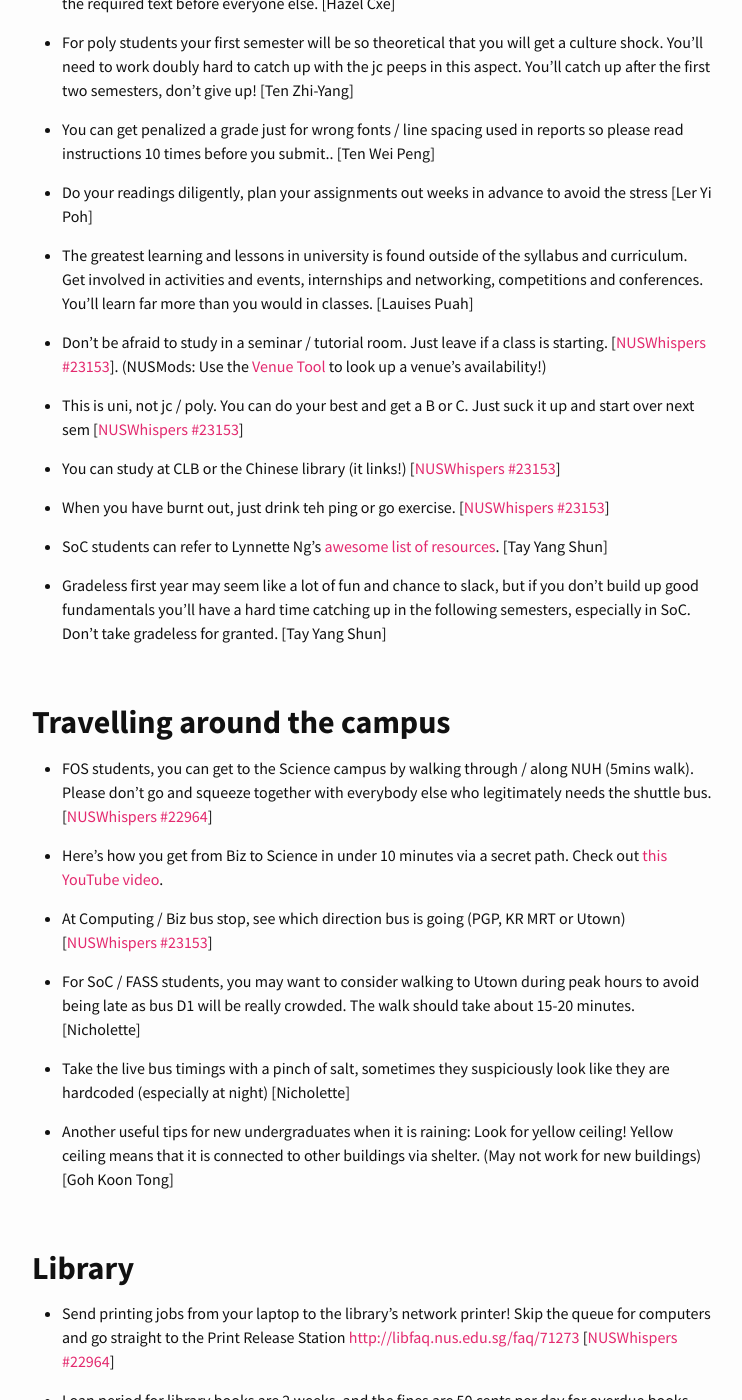
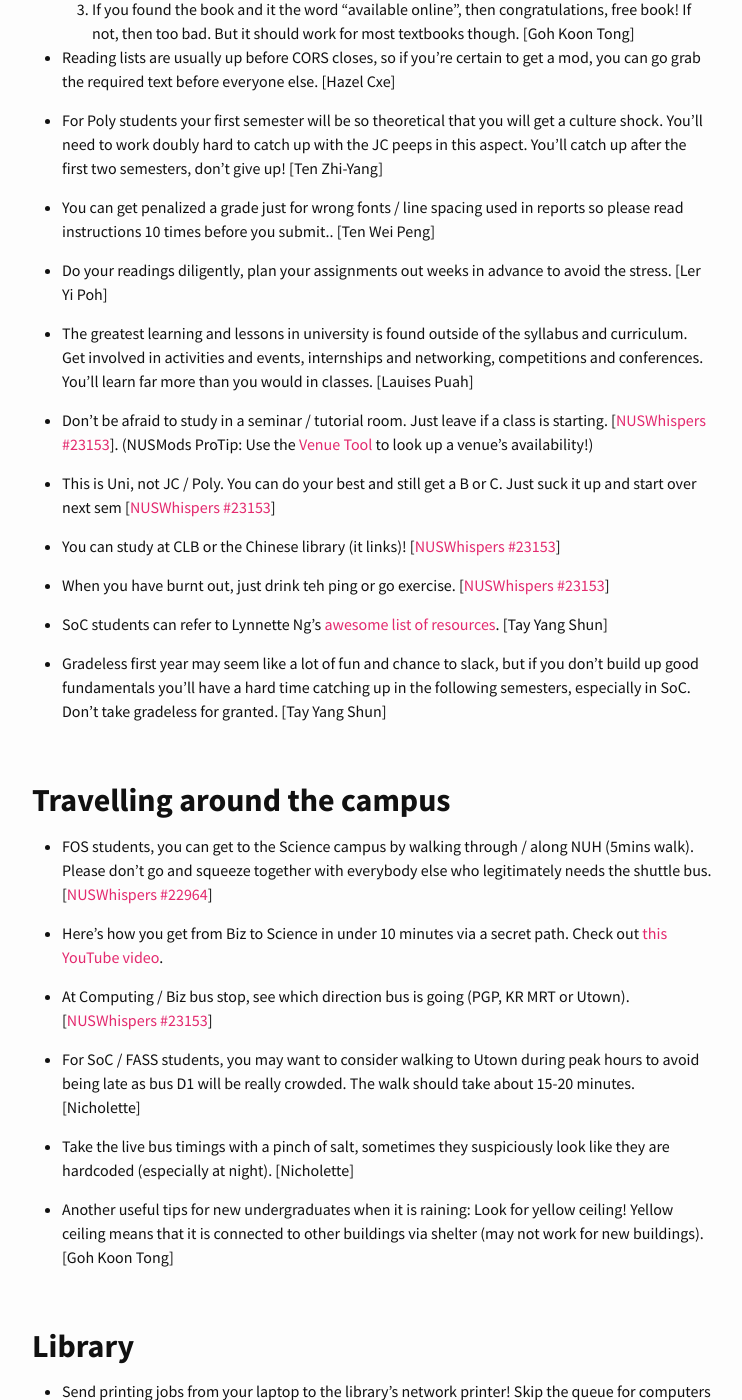
Before and after one commit to nusmodifications/nusmods-blog, a Jekyll site: the page built from _posts/2016-08-01-tips-for-freshmen-by-nuswhispers.markdown, in a window 1280 px wide and 1400 px high, scrolled down 2326 px. Shown: the whole window, without its empty margins (268-1010 px from the left). Built offline with Jekyll 4.4.1, drawn with Linux system fonts in a browser that asks for light colours; nearby versions of some CDN libraries; some of the changed text lies outside the part shown.

Commit message:
Reformat freshmen tips post

```diff
--- a/_posts/2016-08-01-tips-for-freshmen-by-nuswhispers.markdown
+++ b/_posts/2016-08-01-tips-for-freshmen-by-nuswhispers.markdown
@@ -24,7 +24,7 @@
 
 - Plan your lectures such that you don’t travel to science faculty then Arts faculty then back again... You won't like taking shuttle bus really... [Ten Wei Peng]
 
-- For bidding, they will refund you the points if your bid is higher than the lowest successful bid [Angelina Wee - Lauises Puah]
+- For bidding, they will refund you the points if your bid is higher than the lowest successful bid. [Angelina Wee - Lauises Puah]
 
 - Plan modules from highest to lowest level. Because higher-level modules can only be read by unlocking lower levels, plan your modules from highest to lowest level. Then check the schedules. [Donovan Cheah]
 
@@ -73,19 +77,19 @@
 
 - Reading lists are usually up before CORS closes, so if you're certain to get a mod, you can go grab the required text before everyone else. [Hazel Cxe]
 
-- For poly students your first semester will be so theoretical that you will get a culture shock. You'll need to work doubly hard to catch up with the jc peeps in this aspect. You'll catch up after the first two semesters, don't give up! [Ten Zhi-Yang]
+- For Poly students your first semester will be so theoretical that you will get a culture shock. You'll need to work doubly hard to catch up with the JC peeps in this aspect. You'll catch up after the first two semesters, don't give up! [Ten Zhi-Yang]
 
 - You can get penalized a grade just for wrong fonts / line spacing used in reports so please read instructions 10 times before you submit.. [Ten Wei Peng]
 
-- Do your readings diligently, plan your assignments out weeks in advance to avoid the stress [Ler Yi Poh]
+- Do your readings diligently, plan your assignments out weeks in advance to avoid the stress. [Ler Yi Poh]
 
 - The greatest learning and lessons in university is found outside of the syllabus and curriculum. Get involved in activities and events, internships and networking, competitions and conferences. You'll learn far more than you would in classes. [Lauises Puah]
 
-- Don't be afraid to study in a seminar / tutorial room. Just leave if a class is starting. [[NUSWhispers #23153](https://www.nuswhispers.com/confession/23153)]. (NUSMods: Use the [Venue Tool](https://nusmods.com/venues) to look up a venue's availability!)
+- Don't be afraid to study in a seminar / tutorial room. Just leave if a class is starting. [[NUSWhispers #23153](https://www.nuswhispers.com/confession/23153)]. (NUSMods ProTip: Use the [Venue Tool](https://nusmods.com/venues) to look up a venue's availability!)
 
-- This is uni, not jc / poly. You can do your best and get a B or C. Just suck it up and start over next sem [[NUSWhispers #23153](https://www.nuswhispers.com/confession/23153)]
+- This is Uni, not JC / Poly. You can do your best and still get a B or C. Just suck it up and start over next sem [[NUSWhispers #23153](https://www.nuswhispers.com/confession/23153)]
 
-- You can study at CLB or the Chinese library (it links!) [[NUSWhispers #23153](https://www.nuswhispers.com/confession/23153)]
+- You can study at CLB or the Chinese library (it links)! [[NUSWhispers #23153](https://www.nuswhispers.com/confession/23153)]
 
 - When you have burnt out, just drink teh ping or go exercise. [[NUSWhispers #23153](https://www.nuswhispers.com/confession/23153)]
 
@@ -99,18 +103,18 @@
 
 - Here's how you get from Biz to Science in under 10 minutes via a secret path. Check out [this YouTube video](https://www.youtube.com/watch?v=juKX1omYwWk).
 
-- At Computing / Biz bus stop, see which direction bus is going (PGP, KR MRT or Utown) [[NUSWhispers #23153](https://www.nuswhispers.com/confession/23153)]
+- At Computing / Biz bus stop, see which direction bus is going (PGP, KR MRT or Utown). [[NUSWhispers #23153](https://www.nuswhispers.com/confession/23153)]
 
 - For SoC / FASS students, you may want to consider walking to Utown during peak hours to avoid being late as bus D1 will be really crowded. The walk should take about 15-20 minutes. [Nicholette]
 
-- Take the live bus timings with a pinch of salt, sometimes they suspiciously look like they are hardcoded (especially at night) [Nicholette]
+- Take the live bus timings with a pinch of salt, sometimes they suspiciously look like they are hardcoded (especially at night). [Nicholette]
 
-- Another useful tips for new undergraduates when it is raining: Look for yellow ceiling! Yellow ceiling means that it is connected to other buildings via shelter. (May not work for new buildings) [Goh Koon Tong]
+- Another useful tips for new undergraduates when it is raining: Look for yellow ceiling! Yellow ceiling means that it is connected to other buildings via shelter (may not work for new buildings). [Goh Koon Tong]
 
 
 ## Library
 
-- Send printing jobs from your laptop to the library's network printer! Skip the queue for computers and go straight to the Print Release Station <http://libfaq.nus.edu.sg/faq/71273> [[NUSWhispers #22964](https://www.nuswhispers.com/confession/22964)]
+- Send printing jobs from your laptop to the library's network printer! Skip the queue for computers and go straight to the Print Release Station <http://libfaq.nus.edu.sg/faq/71273>. [[NUSWhispers #22964](https://www.nuswhispers.com/confession/22964)]
 
 - Loan period for library books are 2 weeks, and the fines are 50 cents per day for overdue books. You can extend loan period by 2 weeks, thrice. But the 2 weeks start from the day you renew the loan, not from the end of the original 2 weeks. [Ho Chun Leong]
 
@@ -119,11 +123,11 @@
 
 - Arts canteen jap food always give a lot of food for bento, don't order the bowl. [[NUSWhispers #23153](https://www.nuswhispers.com/confession/23153)]
 
-- Engine canteen has the best ayam penyet and western [[NUSWhispers #23153](https://www.nuswhispers.com/confession/23153)]
+- Engine canteen has the best ayam penyet and western. [[NUSWhispers #23153](https://www.nuswhispers.com/confession/23153)]
 
-- Utown Hwang's restaurant has the best Korean food [[NUSWhispers #23153](https://www.nuswhispers.com/confession/23153)]
+- Utown Hwang's restaurant has the best Korean food. [[NUSWhispers #23153](https://www.nuswhispers.com/confession/23153)]
 
-- Sarpino has 50% on eatigo ([eatigo](http://eatigo.com/): best app on earth) [[NUSWhispers #23153](https://www.nuswhispers.com/confession/23153)]
+- Sarpino has 50% on eatigo ([eatigo](http://eatigo.com/): best app on earth). [[NUSWhispers #23153](https://www.nuswhispers.com/confession/23153)]
 
 - McDonalds in NUS is cheaper than outside! :O [Nicholette]
 
```
Also changed, not shown: other parts of _posts/2016-08-01-tips-for-freshmen-by-nuswhispers.markdown (+4 -0 lines).
